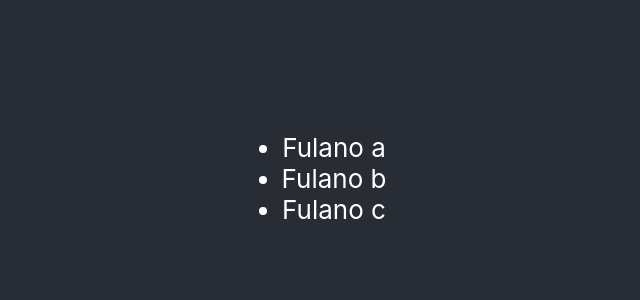
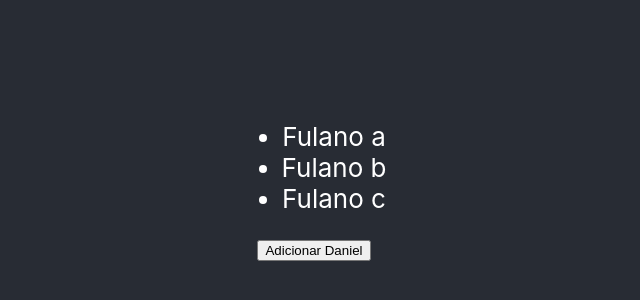
Before and after one commit to DanielAgostinhoSilva/algaworks-erjs, a React (Create React App) app: page / in a window 1280 px wide. Shown: the part 222-522 px from the top of the page, without its empty margins (326-966 px from the left). Built offline with nearby package versions, Linux system fonts and the light colour scheme; the HTML template or start-up script is replaced by a standard one.

Commit message:
feat: 3.2. "Ciclos de vida" com o hook useEffect

```diff
--- a/src/App.tsx
+++ b/src/App.tsx
@@ -1,9 +1,13 @@
-import React from 'react';
+import React, {useEffect, useState} from 'react';
 import './App.css';
 
 function App() {
 
-    const names = ['Fulano a', 'Fulano b', 'Fulano c']
+    const [names, setNames] = useState(['Fulano a', 'Fulano b', 'Fulano c'])
+
+    useEffect(() => {
+        console.log(names)
+    },[names])
 
     return (
         <div className="App">
@@ -13,6 +17,9 @@ function App() {
                        names.map((name, index) => <li key={index}>{name}</li>)
                     }
                 </ul>
+                <button onClick={() => setNames([...names, 'Daniel'])}>
+                    Adicionar Daniel
+                </button>
 
             </header>
         </div>
```
